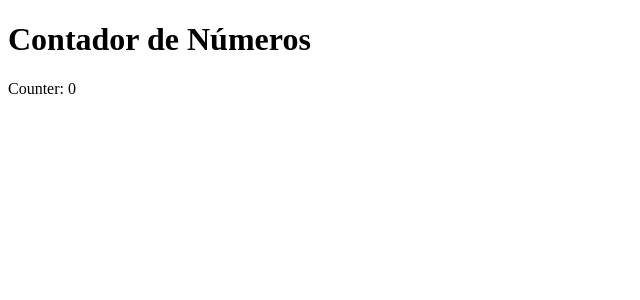
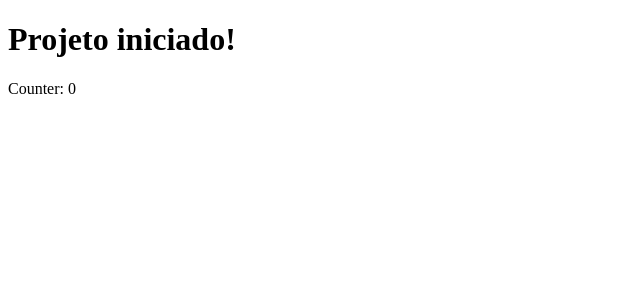
Before and after one commit to evssousa/projeto-coletivo-2ds-contador-de-numeros, a React (Vite) app: page / in a window 1280 px wide. Shown: the top 300 px of the page, without its empty margins (0-640 px from the left). Built offline with nearby package versions, Linux system fonts and the light colour scheme.

Commit message:
Update App.jsx

```diff
--- a/src/App.jsx
+++ b/src/App.jsx
@@ -2,8 +2,8 @@ import Counter from "./components/Counter"
 
 export default function App() {
   return (
-    <div className="container">
-      <h1>Contador de Números</h1>
+    <div>
+      <h1>Projeto iniciado!</h1>
       <Counter/>
     </div>
   )
```
